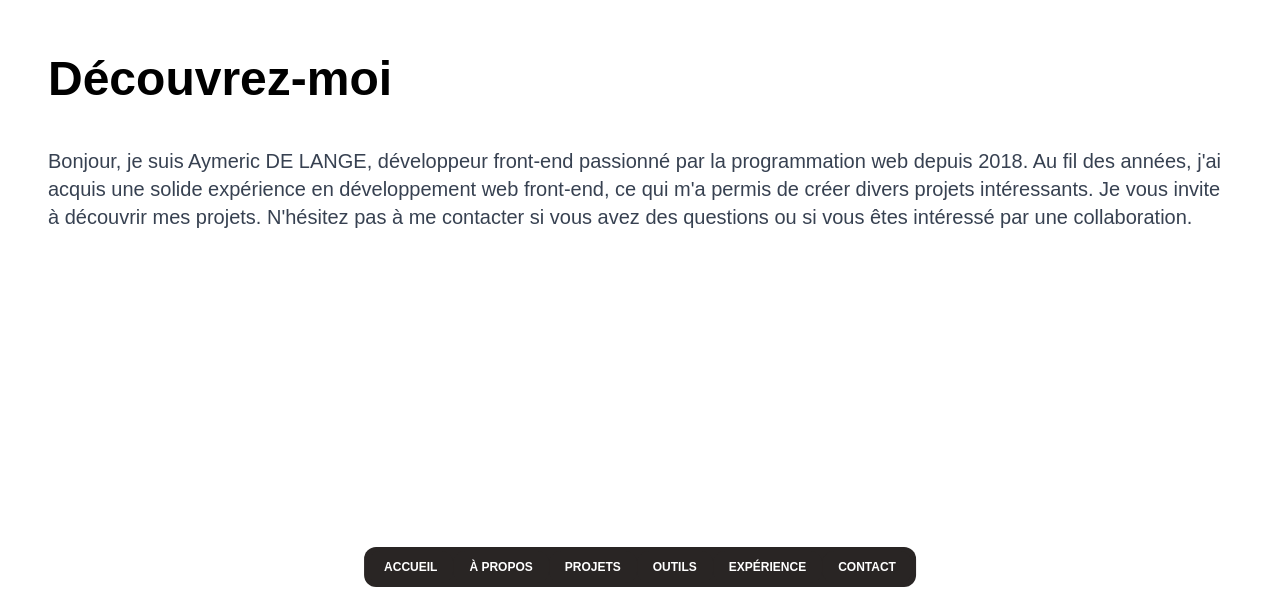
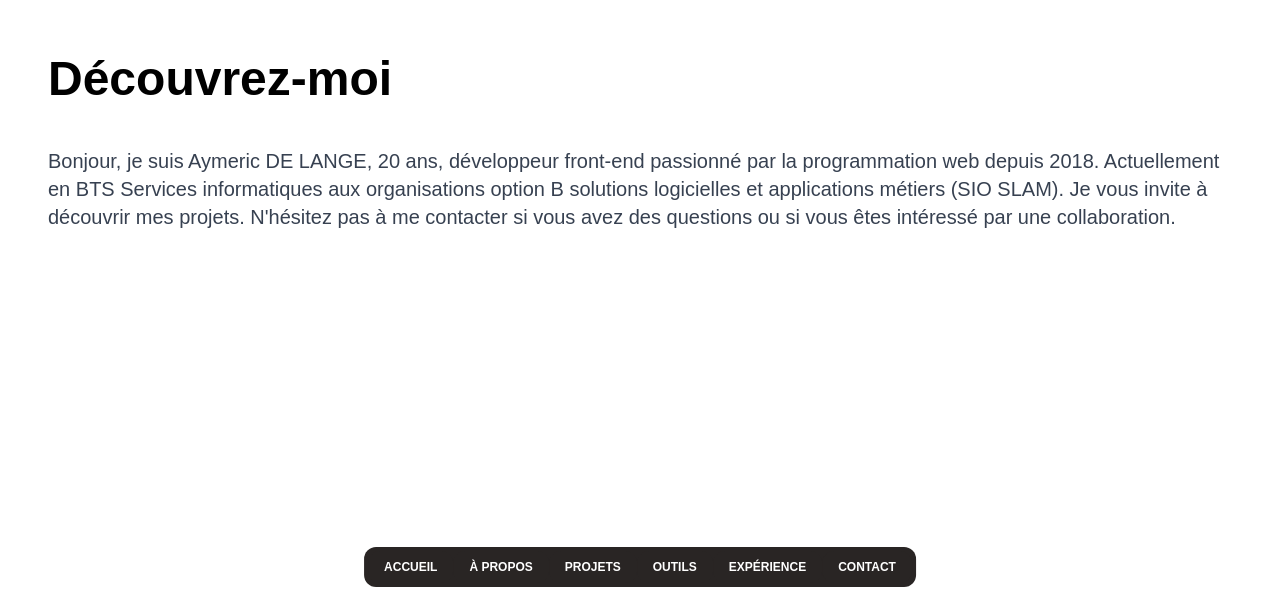
Before and after one commit to AyCoding/next-portfolio, a Next.js app: page /about in a window 1280 px wide. Shown: the part 197-800 px from the top of the page. Built offline with nearby package versions, Linux system fonts and the light colour scheme; a web font is replaced by a local one.

Commit message:
change about text

```diff
--- a/src/app/about/page.tsx
+++ b/src/app/about/page.tsx
@@ -1,4 +1,4 @@
-import Link from "next/link";
+
 
 export const metadata = {
     title: 'Aymeric DE LANGE - A propos de moi',
@@ -7,16 +7,19 @@ export const metadata = {
 
 export default function About() {
     return (
-        <div className="container max-w-[1200px] mx-auto pb-[40px] px-5 md:px-2 sm:flex sm:flex-col sm:justify-center sm:h-screen">
+        <div
+            className="container max-w-[1200px] mx-auto pb-[40px] px-5 md:px-2 sm:flex sm:flex-col sm:justify-center sm:h-screen">
             <p className="text-5xl font-black py-6">Découvrez-moi</p>
 
             <section className="w-full h-52 py-5 md:rounded-3xl">
                 <p className="text-xl text-gray-700">
-                    Bonjour, je suis Aymeric DE LANGE, développeur front-end passionné par la programmation web depuis 2018. Au
-                    fil des années, j&apos;ai acquis une solide expérience en développement web front-end, ce qui m&apos;a permis
-                    de créer divers projets intéressants. Je vous invite à découvrir mes projets. N&apos;hésitez
-                    pas à me contacter si vous avez des questions ou si vous êtes intéressé par une collaboration.
+                    Bonjour, je suis Aymeric DE LANGE, 20 ans, développeur front-end passionné par la programmation web
+                    depuis 2018. Actuellement en <span className="font-medium">BTS Services informatiques aux organisations option B solutions
+                    logicielles et applications métiers (SIO SLAM)</span>. Je vous invite à découvrir mes projets.
+                    N&apos;hésitez pas à me contacter si vous avez des questions ou si vous êtes intéressé par une
+                    collaboration.
                 </p>
+                <p></p>
             </section>
         </div>
     )
```
